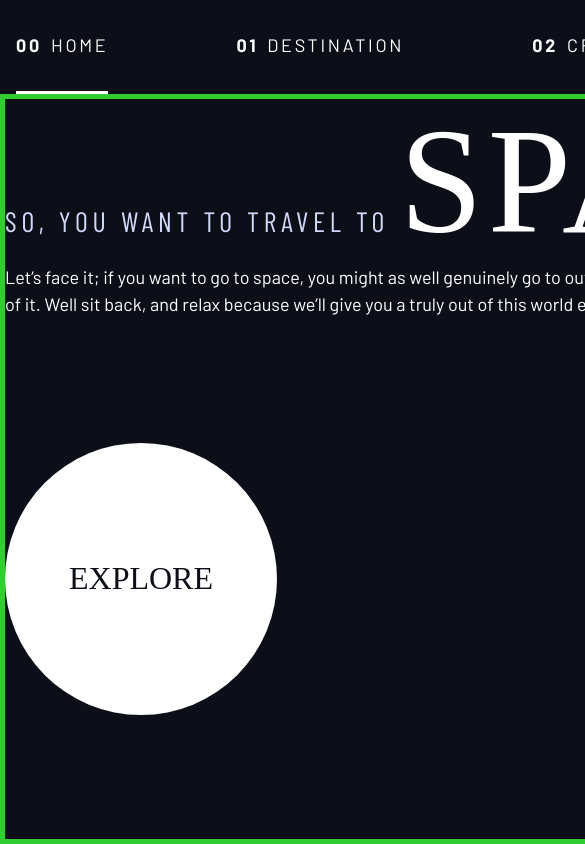
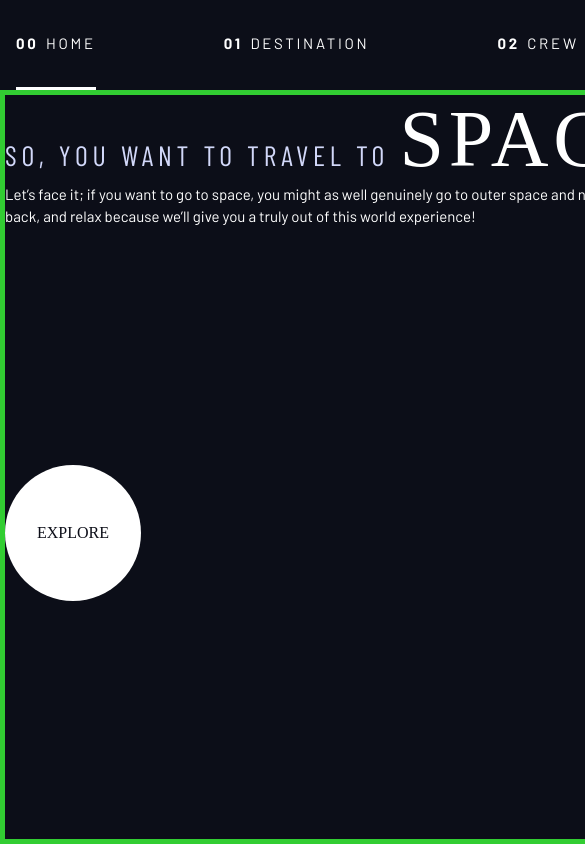
Before and after one commit to gunayakay/gunayakay.github.io, a website built with webpack: page The Homepage/index.html in a window 390 px wide. Shown: the top 844 px of the page, 585 px wide, since content can reach past the window. Built offline with nearby package versions, Linux system fonts and the light colour scheme; a web font is replaced by a local one.

Commit message:
Responsive Typography

```diff
--- a/The Homepage/index.css
+++ b/The Homepage/index.css
@@ -9,12 +9,12 @@
   --clr-white: 0 0% 100%;
 
   /* font-sizes */
-  --fs-900: 9.375rem;
-  --fs-800: 6.25rem;
-  --fs-700: 3.5rem;
-  --fs-600: 2rem;
+  --fs-900: clamp(5rem, 8vw + 1rem, 9.375rem);
+  --fs-800: 3.5rem;
+  --fs-700: 1.5rem;
+  --fs-600: 1rem;
   --fs-500: 1.75rem;
-  --fs-400: 1.125rem;
+  --fs-400: 0.9375rem;
   --fs-300: 1rem;
   --fs-200: 0.875rem;
 
@@ -22,6 +22,25 @@
   --ff-serif: "Bellefair", serif;
   --ff-sans-cond: "Barlow Condensed", sans-serif;
   --ff-sans-normal: "Barlow", sans-serif;
+}
+
+@media (min-width: 35em) {
+  :root {
+    --fs-800: 5rem;
+    --fs-700: 2.5rem;
+    --fs-600: 1.5rem;
+    --fs-400: 1rem;
+  }
+}
+
+@media (min-width: 45em) {
+  :root {
+    /* font-sizes */
+    --fs-800: 6.25rem;
+    --fs-700: 3.5rem;
+    --fs-600: 2rem;
+    --fs-400: 1.125rem;
+  }
 }
 
 /* ------------------- */
@@ -68,6 +87,7 @@ body {
   background-color: hsl(var(--clr-dark));
   line-height: 1.5;
   min-height: 100vh;
+
   display: grid;
   grid-template-rows: min-content 1fr;
 }
@@ -130,7 +150,7 @@ select {
   display: grid;
 }
 
-@media (min-width: 45rem) {
+@media (min-width: 45em) {
   .grid-container {
     column-gap: var(--container-gap, 2rem);
     grid-template-columns: minmax(2rem, 1fr) repeat(2, minmax(0, 30rem)) minmax(
```
